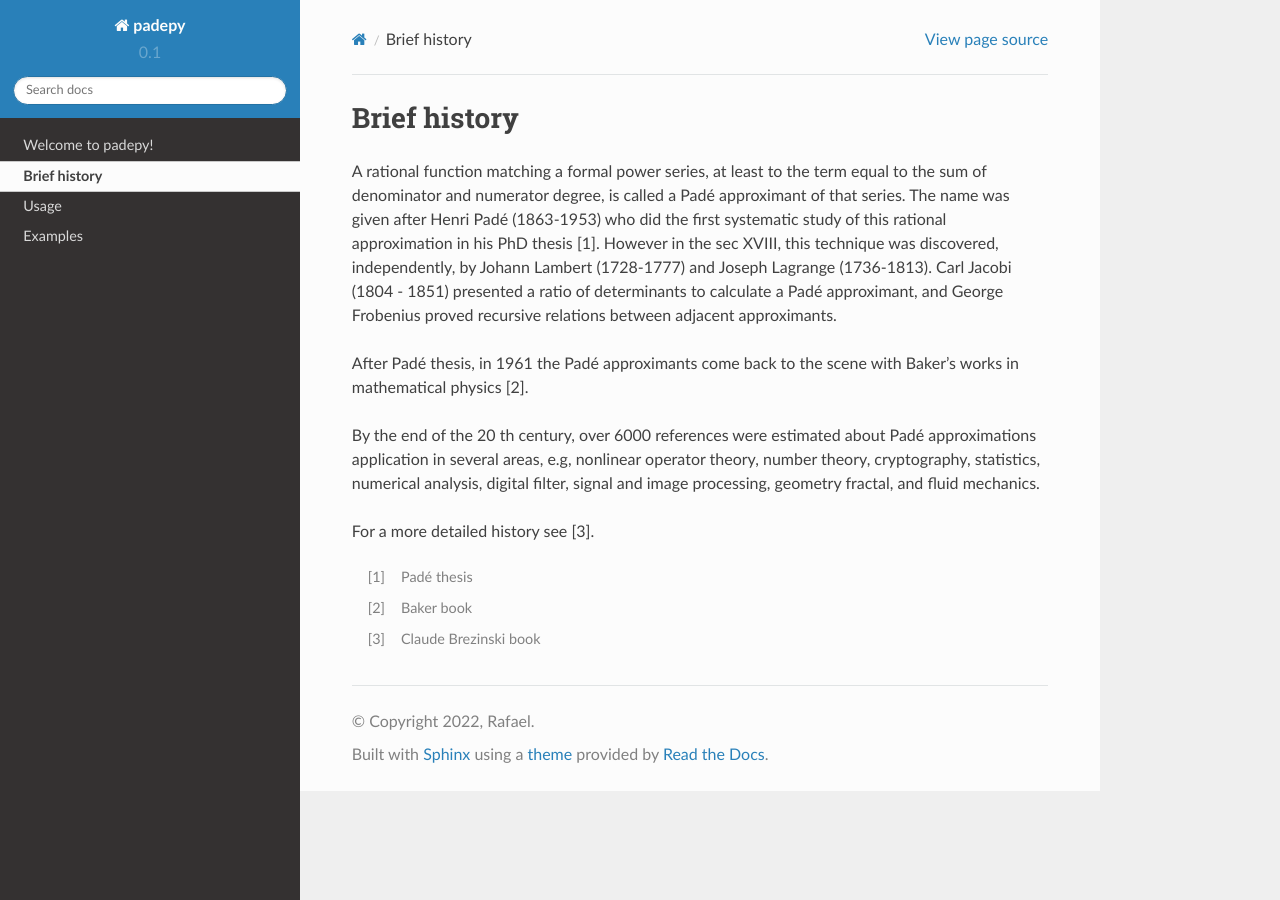
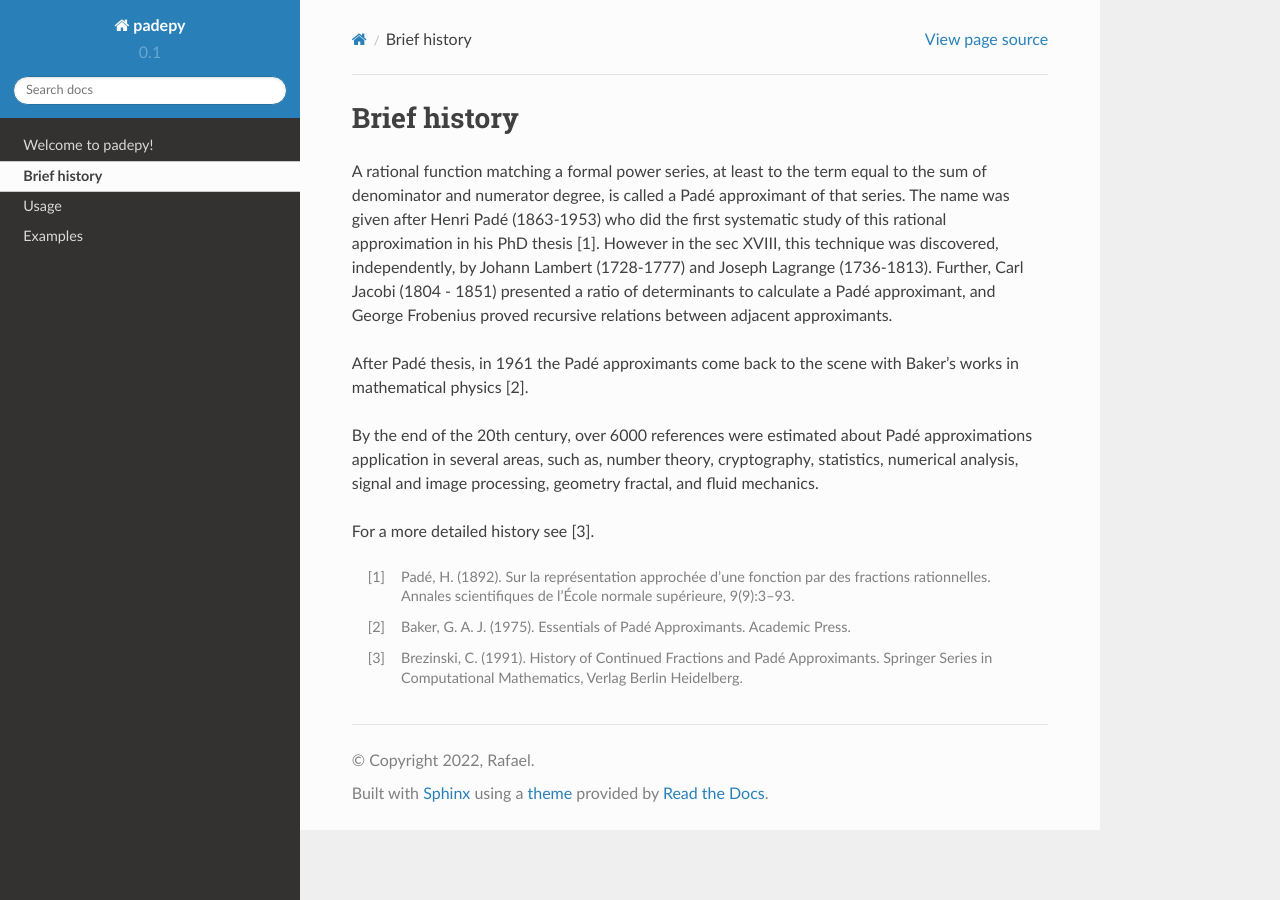
Before and after one commit to daSilvaRafael/padepy, a Sphinx documentation site: the page built from docs/source/history.rst, in a window 1280 px wide. Built offline with Sphinx 7.4.7 and the Read the Docs theme 2.0.0, drawn with Linux system fonts in a browser that asks for light colours.

Commit message:
Update history.rst

```diff
--- a/docs/source/history.rst
+++ b/docs/source/history.rst
@@ -2,15 +2,17 @@
 Brief history
 =============
 
-A rational function matching a formal power series, at least to the term equal to the sum of denominator and numerator degree, is called a Padé approximant of that series. The name was given after Henri Padé (1863-1953) who did the first systematic study of this rational approximation in his PhD thesis [1]. However in the sec XVIII, this technique was discovered, independently, by Johann Lambert (1728-1777) and Joseph Lagrange (1736-1813). Carl Jacobi (1804 - 1851) presented a ratio of determinants to calculate a Padé approximant, and George Frobenius proved recursive relations between adjacent approximants.
+A rational function matching a formal power series, at least to the term equal to the sum of denominator and numerator degree, is called a Padé approximant of that series. The name was given after Henri Padé (1863-1953) who did the first systematic study of this rational approximation in his PhD thesis [1]. However in the sec XVIII, this technique was discovered, independently, by Johann Lambert (1728-1777) and Joseph Lagrange (1736-1813). Further, Carl Jacobi (1804 - 1851) presented a ratio of determinants to calculate a Padé approximant, and George Frobenius proved recursive relations between adjacent approximants.
 
 After Padé thesis, in 1961 the Padé approximants come back to the scene with Baker's works  in mathematical physics [2].
 
-By the end of the 20 th century, over 6000 references were estimated about Padé approximations application in several areas, e.g, nonlinear operator theory, number theory, cryptography, statistics, numerical analysis, digital filter, signal and image processing, geometry fractal, and fluid mechanics.
+By the end of the 20th century, over 6000 references were estimated about Padé approximations application in several areas, such as, number theory, cryptography, statistics, numerical analysis, signal and image processing, geometry fractal, and fluid mechanics.
 
 For a more detailed history see [3].
 
 
-.. [1] Padé thesis
-.. [2] Baker book
-.. [3] Claude Brezinski book
+.. [1] Padé, H. (1892). Sur la représentation approchée d’une fonction par des fractions rationnelles. Annales scientifiques de l’École normale supérieure, 9(9):3–93.
+
+.. [2] Baker, G. A. J. (1975). Essentials of Padé Approximants. Academic Press.
+
+.. [3] Brezinski, C. (1991). History of Continued Fractions and Padé Approximants. Springer Series in Computational Mathematics, Verlag Berlin Heidelberg.
```
